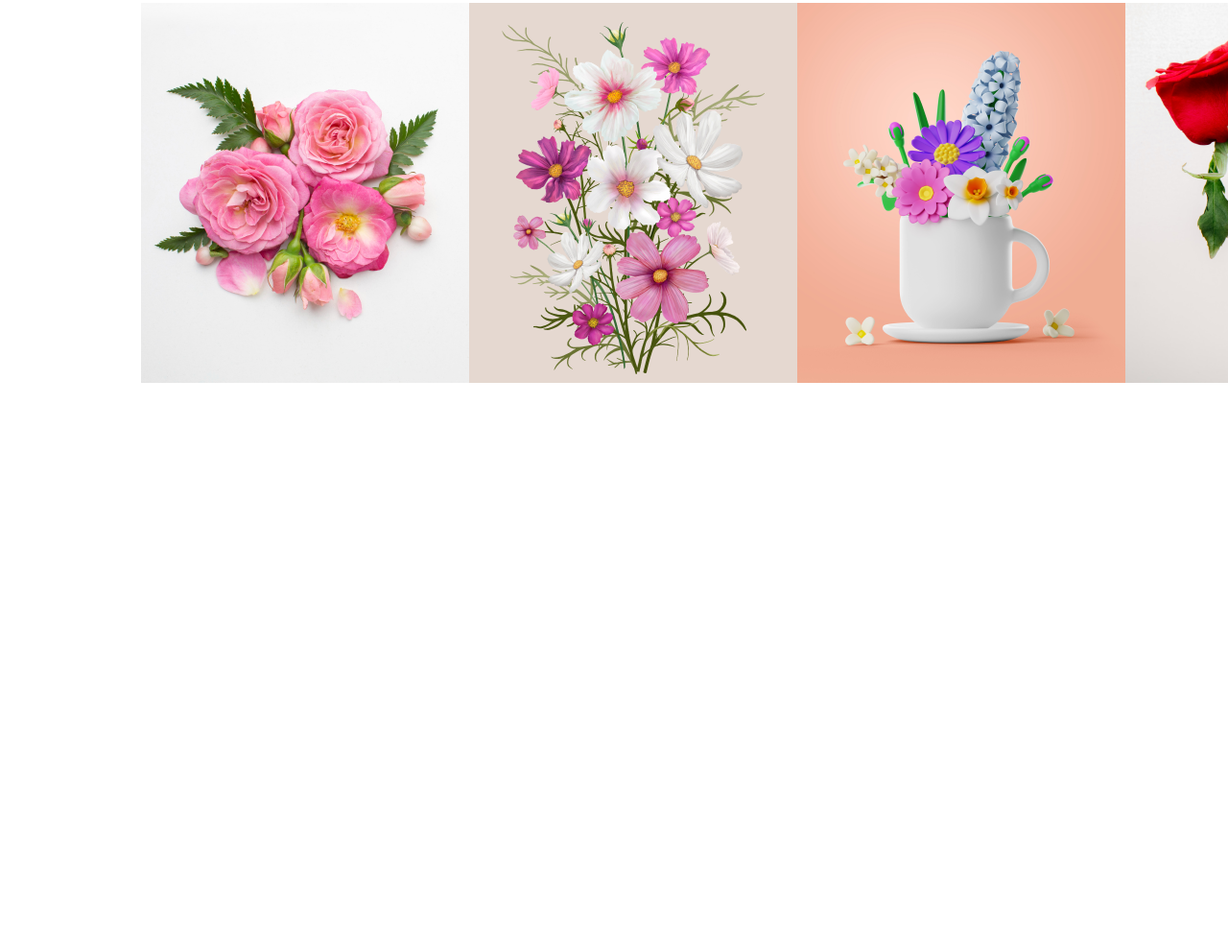
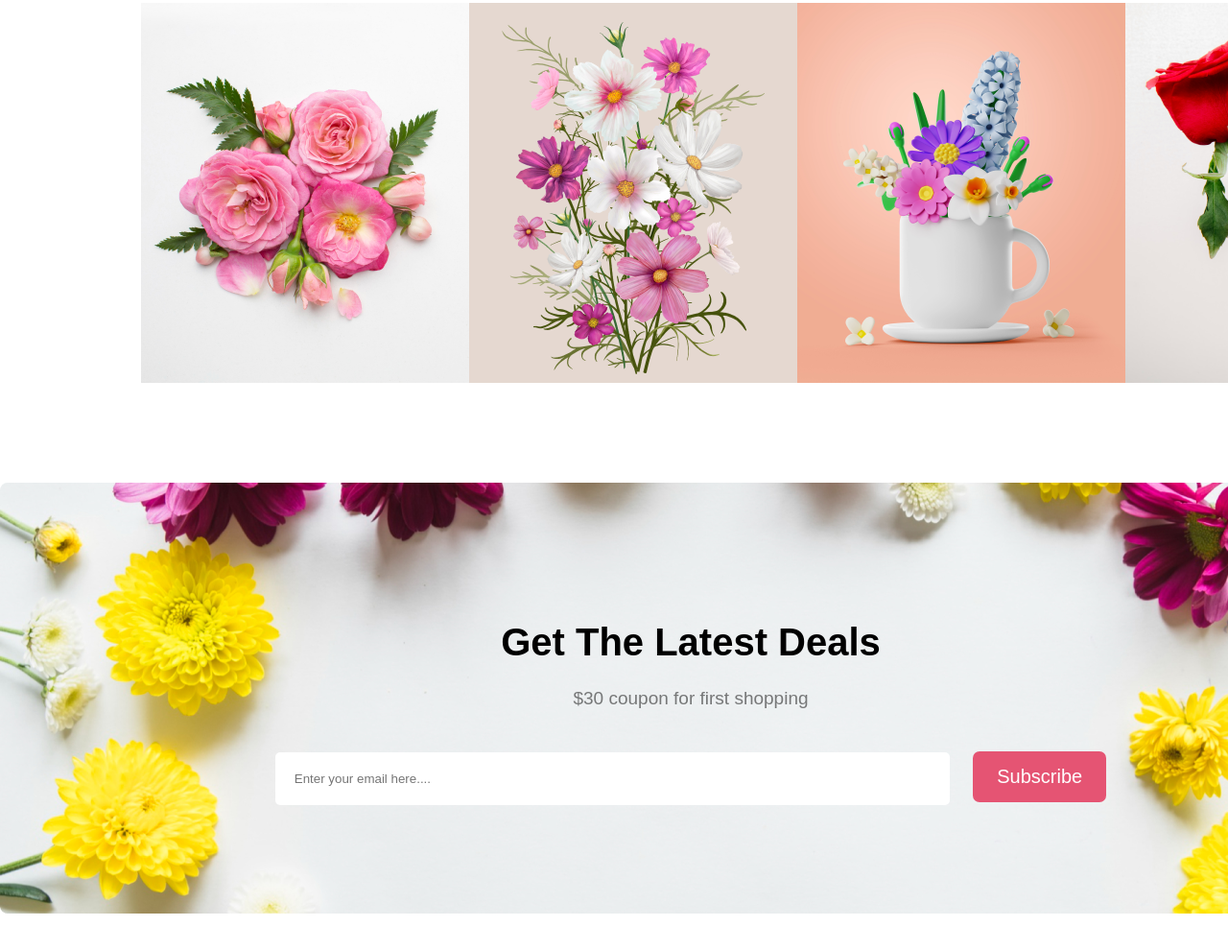
Before and after one commit to mdmanik26/flower-shop, a plain HTML site: page index.html in a window 1280 px wide. Shown: the part 3184-4174 px from the top of the page at 96% size. Before the commit the page ends 3687 px from the top, so only its background shows below. Drawn offline with Linux system fonts and the light colour scheme.

Commit message:
Latest Deal Section Done

```diff
--- a/index.html
+++ b/index.html
@@ -132,7 +132,21 @@
 
             </div>
             </section>
+            <div class="Latest_Deals_Container">
 
+                <div class="second_part_headings">
+                    <h2 class="section_Title">Get The Latest Deals</h2>
+                    <p class="section_Info Primary_P_Tag">$30 coupon for first shopping</p>
+                </div>
+
+                <div class="Inputs">
+                    <input  placeholder="Enter your email here...." type="email" class="Email_input">
+                    <button class="btn Deals_Button">Subscribe</button>
+
+
+                </div>
+
+            </div>
 
     </main>
     <footer></footer>
--- a/style.css
+++ b/style.css
@@ -196,3 +196,31 @@ body{
 }
 
 /* Instagram Section styles End */
+
+
+
+
+/* latest Deals section styles start */
+
+.Latest_Deals_Container{
+    margin: 100px auto;
+    width: 1440px;
+    background-image: url(./Flower/Rectangle_9.png);
+    background-repeat: no-repeat;
+    height: 449px;
+    text-align: center;
+
+}
+
+.Email_input{
+    width: 663px;
+    padding: 20px;
+    border: none;
+    border-radius: 5px;
+}
+
+.Deals_Button{
+    padding: 15px 25px;
+    margin-left: 20px;
+}
+/* latest Deals section styles End */
```
